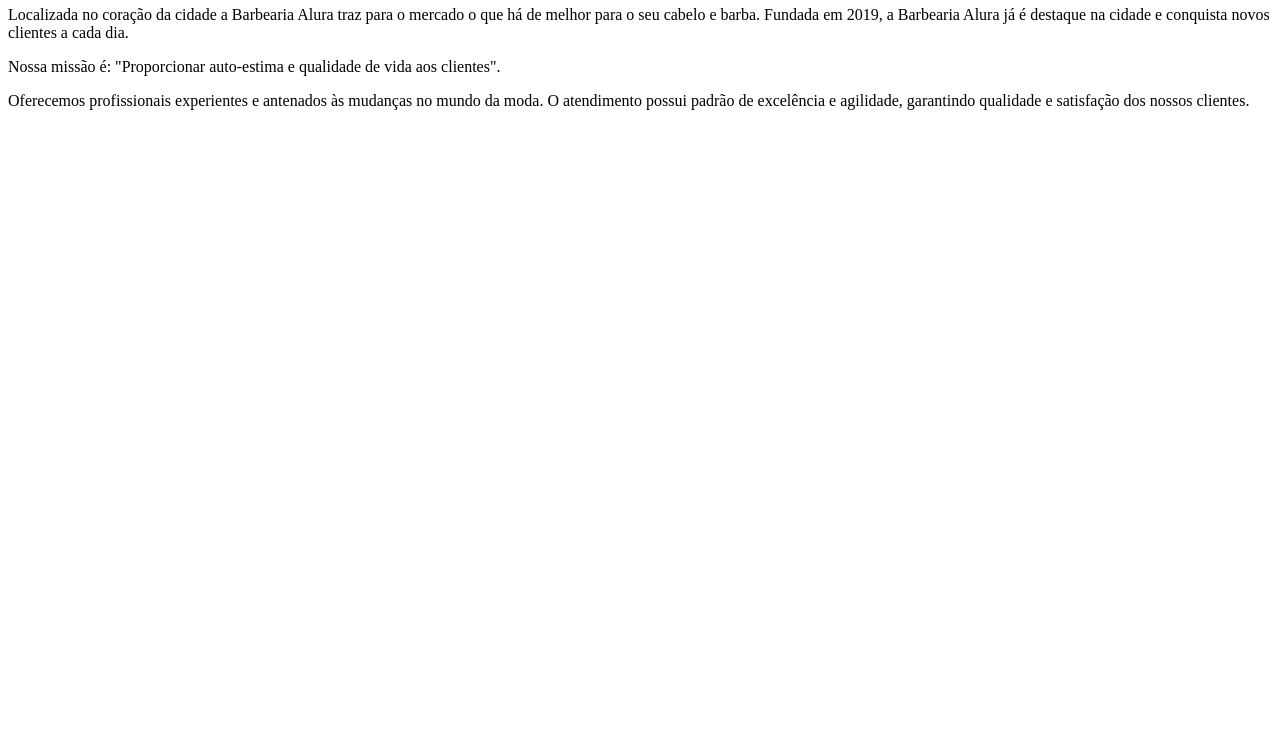
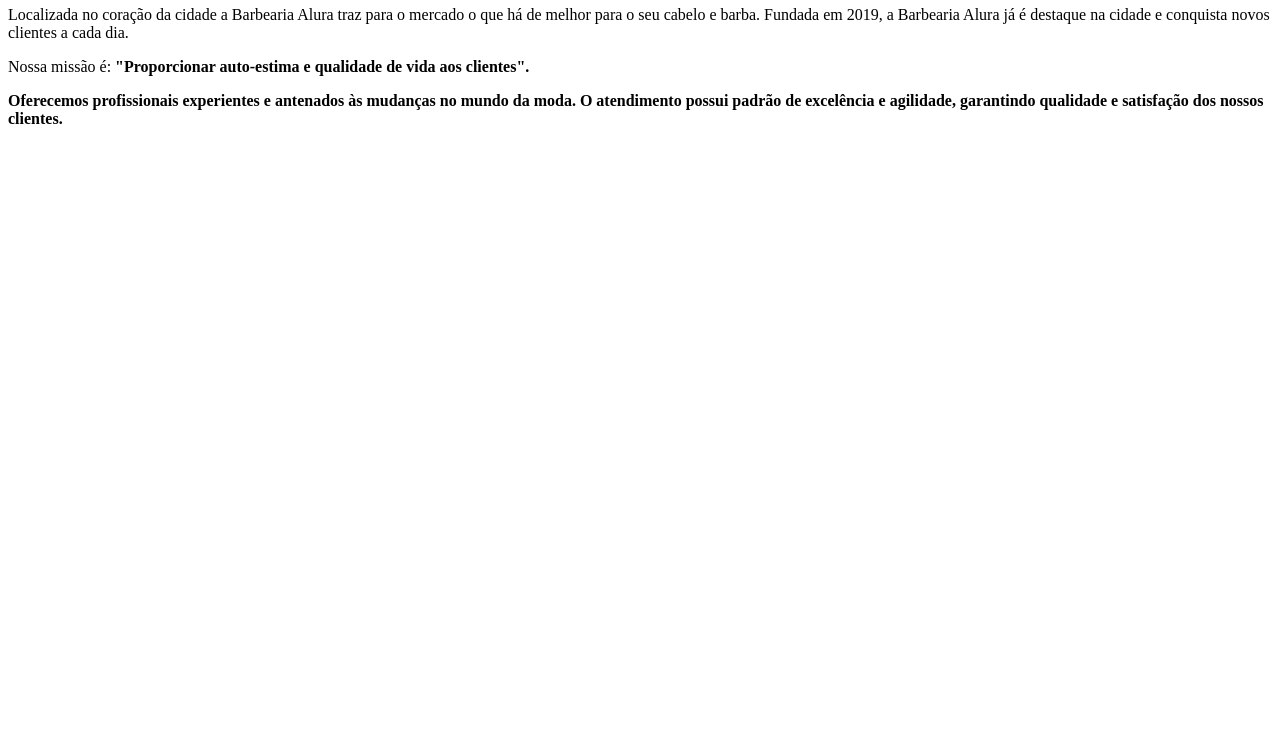
Before and after one commit to NataleeSofia/importante, a plain HTML site: page nat.html in a window 1280 px wide. Shown: the part 60-800 px from the top of the page. Drawn offline with Linux system fonts and the light colour scheme.

Commit message:
Add files via upload

```diff
--- a/nat.html
+++ b/nat.html
@@ -1,7 +1,10 @@
-<h1>Sobre a Barbearia Alura</h1>
+<!D0CTYPE html>
+<html>
+    <h1>Sobre a Barbearia Alura</h1>
 
-<p>Localizada no coração da cidade a Barbearia Alura traz para o mercado o que há de melhor para o seu cabelo e barba. Fundada em 2019, a Barbearia Alura já é destaque na cidade e conquista novos clientes a cada dia.</p>
+    <p>Localizada no coração da cidade a Barbearia Alura traz para o mercado o que há de melhor para o seu cabelo e barba. Fundada em 2019, a Barbearia Alura já é destaque na cidade e conquista novos clientes a cada dia.</p>
 
-<p>Nossa missão é: "Proporcionar auto-estima e qualidade de vida aos clientes".</p>
+<p>Nossa missão é:<strong> "Proporcionar auto-estima e qualidade de vida aos clientes"<strong>.</em></p>
 
 <p>Oferecemos profissionais experientes e antenados às mudanças no mundo da moda. O atendimento possui padrão de excelência e agilidade, garantindo qualidade e satisfação dos nossos clientes.</p>
+</html>
```
